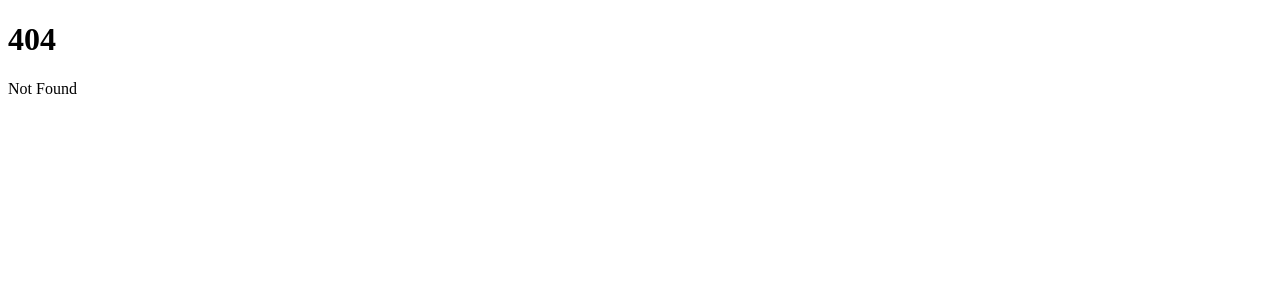
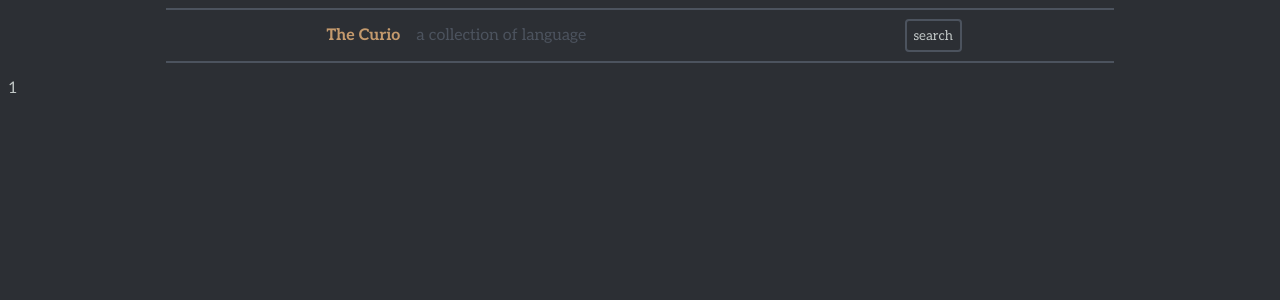
Before and after one commit to secondary-smiles/curio, a SvelteKit app: page /w/1 in a window 1280 px wide. Before the commit this address had no page. Shown: the top 300 px of the page. Built offline with nearby package versions, Linux system fonts and the light colour scheme.

Commit message:
Add global stylesheet

```diff
--- a/src/app.html
+++ b/src/app.html
@@ -1,12 +1,16 @@
 <!DOCTYPE html>
 <html lang="en">
+
 <head>
 	<meta charset="utf-8" />
 	<link rel="icon" href="%sveltekit.assets%/favicon.png" />
 	<meta name="viewport" content="width=device-width" />
+	<link rel="stylesheet" href="/app.css">
 	%sveltekit.head%
 </head>
+
 <body data-sveltekit-preload-data="hover">
 	<div style="display: contents">%sveltekit.body%</div>
 </body>
+
 </html>
--- /dev/null
+++ b/src/lib/elem/Header.svelte
@@ -0,0 +1,49 @@
+<script lang="ts">
+  import SearchButton from "./SearchButton.svelte";
+</script>
+
+<main>
+  <hr />
+  <div id="header-inner">
+    <div id="title">
+      <p id="title-name">The Curio</p>
+      <p id="title-meta">a collection of language</p>
+    </div>
+    <div id="header-buttons">
+      <SearchButton />
+    </div>
+  </div>
+  <hr />
+</main>
+
+<style>
+  #header-buttons {
+    display: flex;
+    align-items: center;
+  }
+
+  #header-inner {
+    display: flex;
+    justify-content: space-evenly;
+  }
+
+  #title {
+    display: flex;
+    flex-direction: row;
+    justify-content: center;
+  }
+
+  #title p {
+    margin: 0;
+    padding: 0.5em;
+  }
+
+  #title-name {
+    font-weight: bold;
+    color: var(--accent-color);
+  }
+
+  #title-meta {
+    color: var(--alt-text-color);
+  }
+</style>
--- /dev/null
+++ b/src/lib/elem/SearchButton.svelte
@@ -0,0 +1,48 @@
+<script lang="ts">
+  let searchMode = false;
+
+  function toggleSearchMode() {
+    searchMode = !searchMode;
+  }
+
+  function initInput(el: HTMLInputElement) {
+    el.focus();
+  }
+</script>
+
+<main>
+  {#if !searchMode}
+    <button id="search-button" on:click={toggleSearchMode}>search </button>
+  {/if}
+  {#if searchMode}
+    <input
+      id="search-box"
+      type="text"
+      name="search"
+      placeholder="search for a word.."
+      on:focusout={toggleSearchMode}
+      use:initInput
+    />
+  {/if}
+</main>
+
+<style>
+  input {
+    width: 65%;
+    border: 2px solid var(--alt-accent-color);
+    padding: 0.5em;
+
+    color: var(--text-color);
+
+    border-radius: 4px;
+    transition: width 0.3s ease-in-out;
+  }
+
+  input:hover,
+  input:focus {
+    width: 100%;
+
+    outline: none;
+  }
+
+  </style>
--- /dev/null
+++ b/src/routes/+layout.svelte
@@ -0,0 +1,56 @@
+<script lang="ts">
+	import Header from '$lib/elem/Header.svelte';
+</script>
+
+<main>
+	<div id="header">
+		<Header />
+	</div>
+	<div id="content">
+		<slot />
+	</div>
+</main>
+
+<style global>
+	@import url('https://fonts.googleapis.com/css2?family=Aleo:ital,wght@0,400;0,700;1,400;1,700&display=swap');
+
+	* {
+		--text-color: #c1c7c6;
+		--alt-text-color: #4c535e;
+		--accent-color: #c49a6d;
+		--alt-accent-color: #4c535e;
+		--bg-color: #2c2f34;
+
+		font-family: 'Aleo', serif;
+
+		color: var(--text-color);
+		background: var(--bg-color);
+	}
+
+	hr {
+		width: 75%;
+
+		border: 0;
+		border-top: 2px solid var(--alt-accent-color);
+	}
+
+	button {
+		padding: 0.5em;
+		border-radius: 4px;
+
+		color: var(--text-color);
+		font-weight: normal;
+
+		border: 2px solid var(--alt-accent-color);
+
+		transition: box-shadow 0.3s ease-in-out;
+	}
+
+	button:hover {
+		box-shadow: inset 0 0 17px 1px var(--alt-accent-color);
+	}
+
+	button:active {
+		font-weight: bold;
+	}
+</style>
--- /dev/null
+++ b/src/routes/w/[slug]/+page.svelte
@@ -0,0 +1,7 @@
+<script lang="ts">
+	import type { PageData } from './$types';
+
+	export let data: PageData;
+</script>
+
+<p>{data.slug}</p>
--- /dev/null
+++ b/src/routes/w/[slug]/+page.ts
@@ -0,0 +1,7 @@
+import type { PageLoad } from "./$types";
+
+export const load: PageLoad = ({ params }) => {
+  return {
+    slug: params.slug
+  }
+}
--- /dev/null
+++ b/static/app.css
@@ -0,0 +1,41 @@
+@import url('/font.css');
+
+* {
+  --text-color: #c1c7c6;
+  --alt-text-color: #4c535e;
+  --accent-color: #c49a6d;
+  --alt-accent-color: #4c535e;
+  --bg-color: #2c2f34;
+
+  font-family: 'Aleo', serif;
+
+  color: var(--text-color);
+  background: var(--bg-color);
+}
+
+hr {
+  width: 75%;
+
+  border: 0;
+  border-top: 2px solid var(--alt-accent-color);
+}
+
+button {
+  padding: 0.5em;
+  border-radius: 4px;
+
+  color: var(--text-color);
+  font-weight: normal;
+
+  border: 2px solid var(--alt-accent-color);
+
+  transition: box-shadow 0.3s ease-in-out;
+}
+
+button:hover {
+  box-shadow: inset 0 0 17px 1px var(--alt-accent-color);
+}
+
+button:active {
+  font-weight: bold;
+}
--- /dev/null
+++ b/static/font.css
@@ -0,0 +1 @@
+@import url('https://fonts.googleapis.com/css2?family=Aleo:ital,wght@0,400;0,700;1,400;1,700&display=swap');
```
Lines whose indentation alone changed are shown as unchanged.
